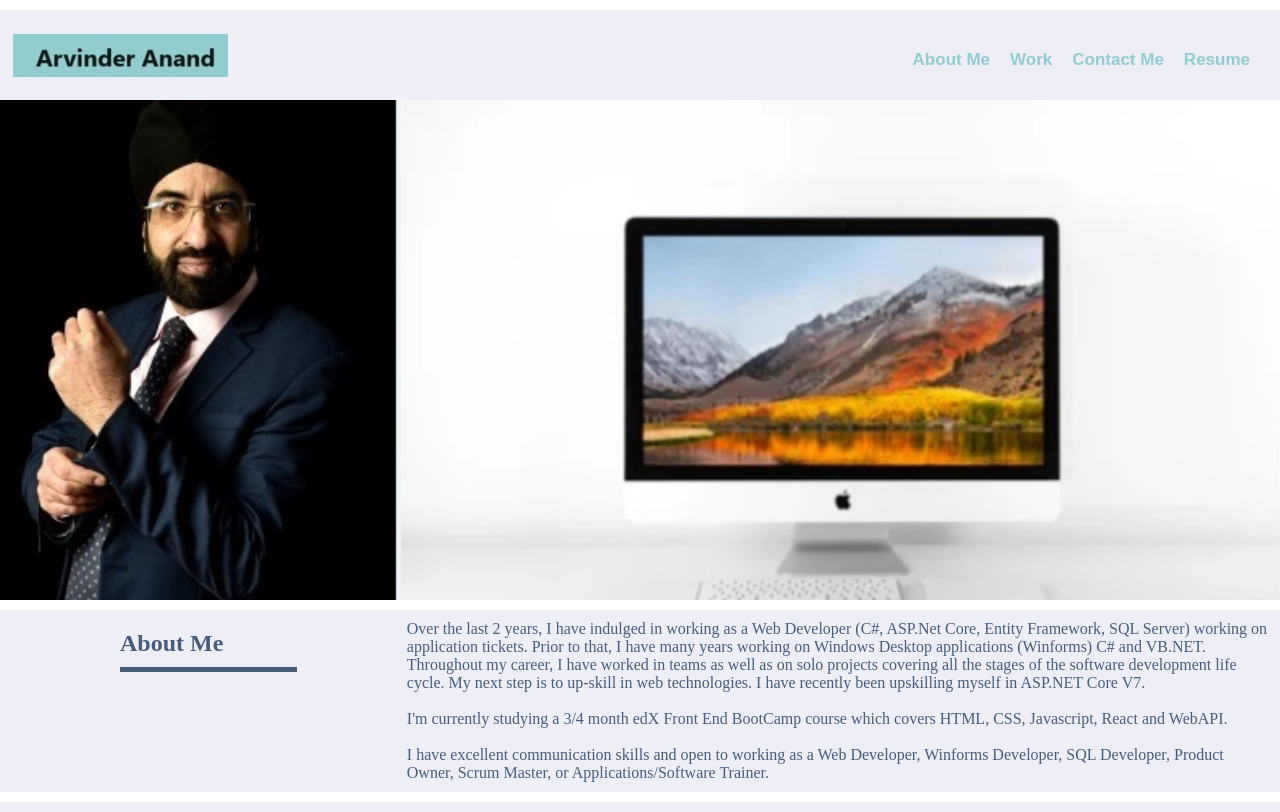
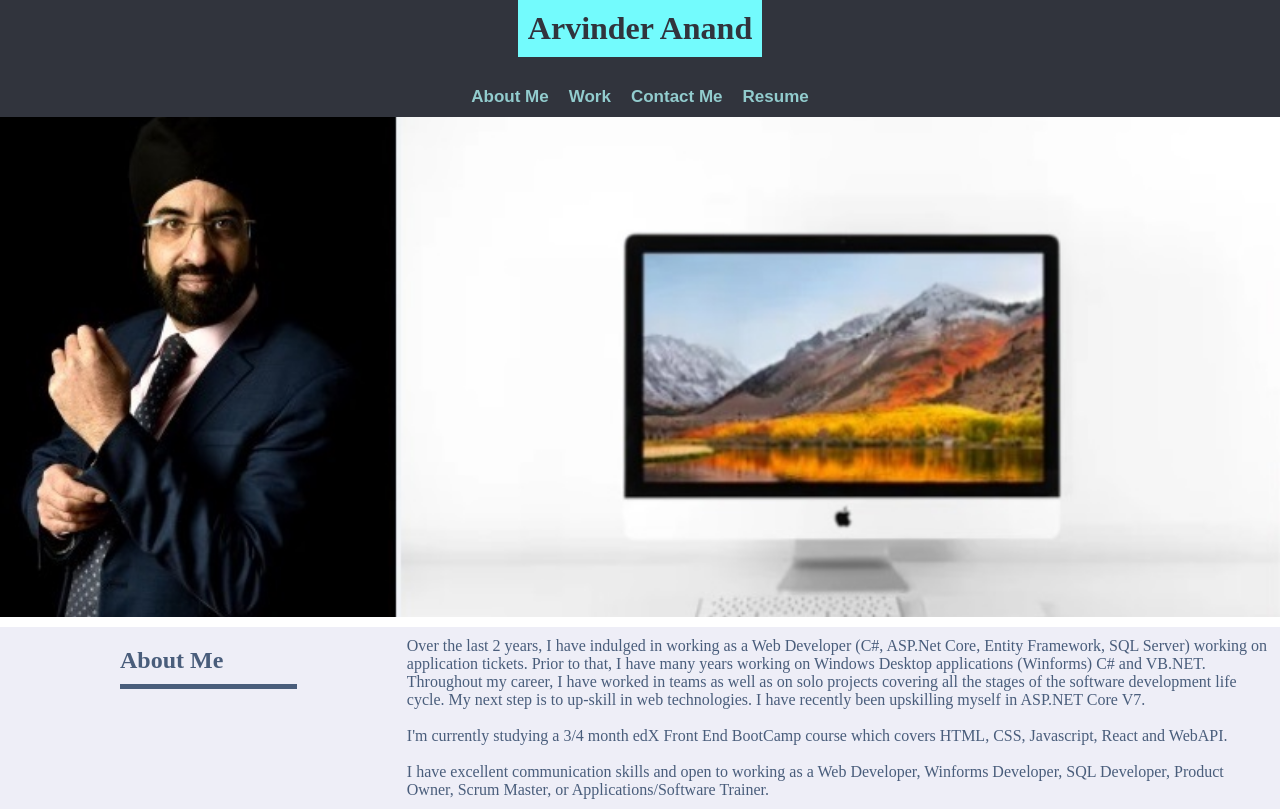
Before and after one commit to timsbootcamp/arvinderanand-portfolio, a plain HTML site: page index.html in a window 1280 px wide. Shown: the top 812 px of the page. Drawn offline with Linux system fonts and the light colour scheme.

Commit message:
Updated flexcontainers including colours : title and navbar

```diff
--- a/assets/css/style.css
+++ b/assets/css/style.css
@@ -17,14 +17,17 @@ a {
 
 /* Flex Container */
 
+.flex-container-title {
+  display: flex;
+  background: #31343D;
+  justify-content: center;
+}
+
+
 .flex-container-navbar {
   display: flex;
-
-  /* not required */
-  background-color: yellow;
-
-  justify-content:space-between;
-  margin: 10px 0px 0px 0px;
+  background: #31343D;
+  justify-content:center;
 }
 
 
@@ -181,6 +184,16 @@ a {
   font-family: Georgia, 'Times New Roman', Times, serif;
 }
 
+h1 {
+  /* color: #31343D; */
+  color: #31343D;
+  background: #73FBFD;
+  padding: 10px 10px 10px 10px;
+  margin: 0px 0px 20px 0px;
+}
+
+
+
 
 .column {
   display: flex;
--- a/index.html
+++ b/index.html
@@ -9,7 +9,7 @@
 
 <body>
 
-    <div class="flex-container">
+    <!-- <div class="flex-container">
 
         <div class="flex-container">
             <div class="image image-myphoto">
@@ -25,6 +25,19 @@
             </div>
         </div>
 
+    </div> -->
+
+    <div class="flex-container-title">
+        <h1>Arvinder Anand </h1>
+    </div>
+
+    <div class="flex-container-navbar">
+        <div class="navigation">
+            <a href="#about-me">About Me</a>
+            <a href="#work">Work</a>
+            <a href="#contact-me">Contact Me</a>
+            <a href="#">Resume</a>
+        </div>
     </div>
 
 
```
